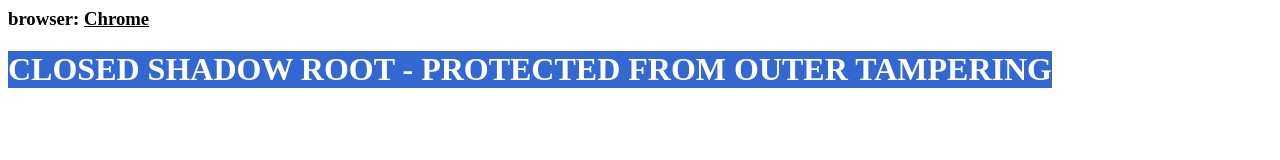
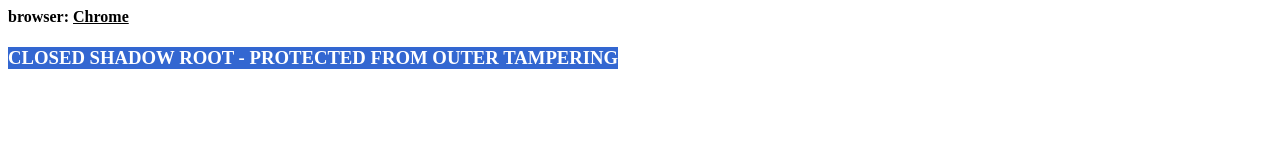
Before and after one commit to imhimlolq9485738478957/firefox-shadow-dom-selection-leak-demo, a plain HTML site: page index.html in a window 1280 px wide. Drawn offline with Linux system fonts and the light colour scheme.

Commit message:
Update index.html

```diff
--- a/index.html
+++ b/index.html
@@ -8,10 +8,10 @@
     anchor.style.fontColor = 'red';
   }, 100);
 </script>
-<body id="body" onload="vendor.innerHTML = `<h3>browser: <u>${getBrowser()}</u></h3>`">
+<body id="body" onload="vendor.innerHTML = `<h4>browser: <u>${getBrowser()}</u></h4>`">
   <div id="vendor"></div>
   <div id="outer"></div>
-  <script> outer.attachShadow({mode:'closed'}).appendChild(document.createElement('h1')).textContent = TEXT; </script>
+  <script> outer.attachShadow({mode:'closed'}).appendChild(document.createElement('h3')).textContent = TEXT; </script>
   <script>
     function getBrowser() {
       if ((navigator.userAgent.indexOf("Opera") || navigator.userAgent.indexOf('OPR')) != -1) {
```
